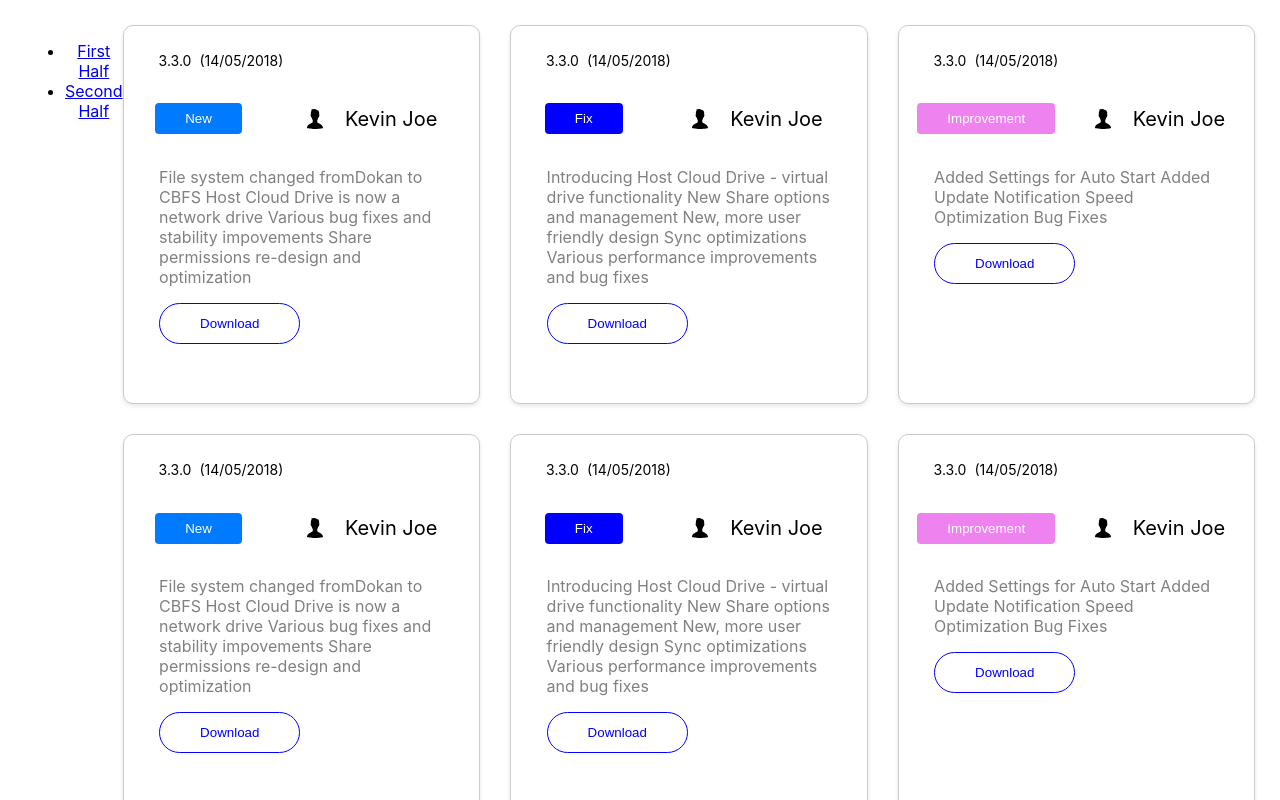
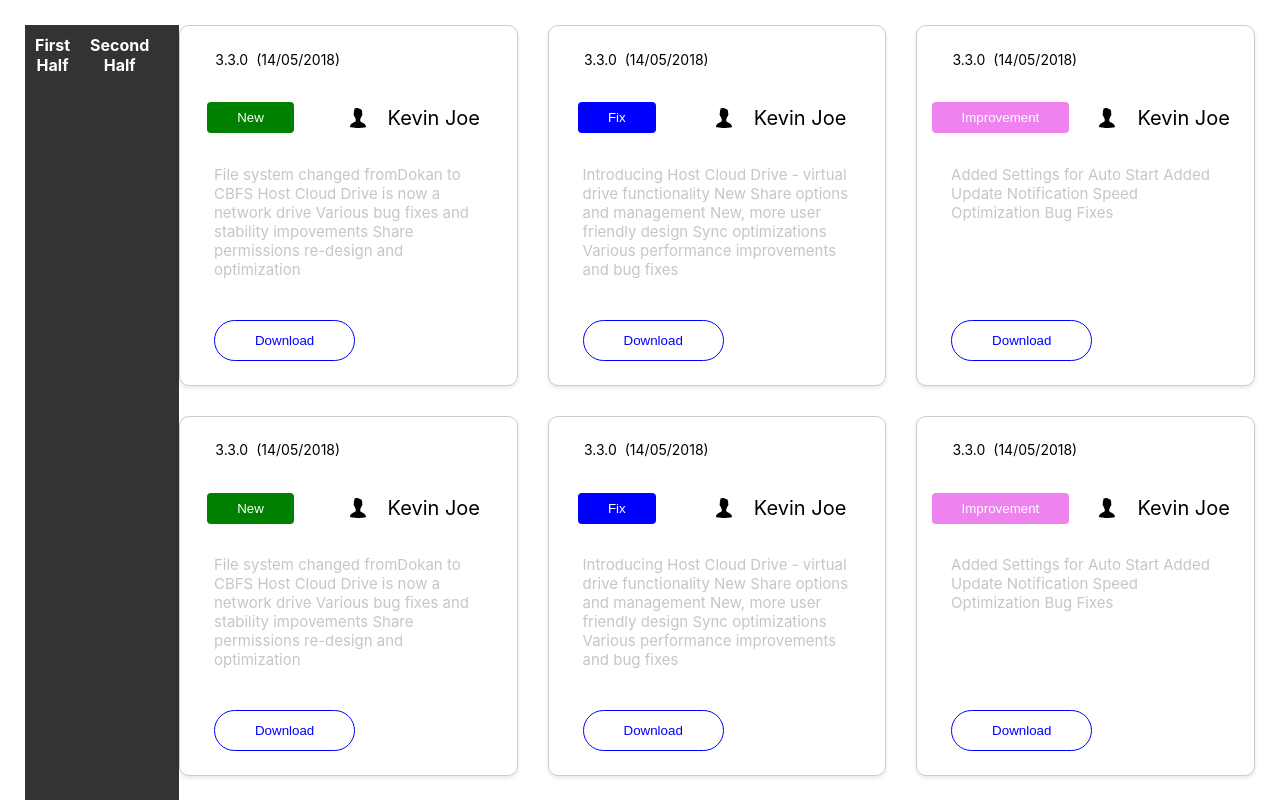
Before and after one commit to arbenitamani/React-Task-1, a React (Create React App) app: page /articles in a window 1280 px wide. Shown: the top 800 px of the page. Built offline with nearby package versions, Linux system fonts and the light colour scheme.

Commit message:
Design Changes

```diff
--- a/src/App.js
+++ b/src/App.js
@@ -2,22 +2,15 @@
 import { BrowserRouter as Router, Route, Routes, Link } from "react-router-dom"; // Import necessary components and hooks
 import ItemsPage from "./Pages/ItemsPage";
 import ArticlePage from "./Pages/ArticlePage";
+import Navigation from "./components/navigation";
 
 function App() {
   return (
     <Router>
       <div className="App">
 
-        <nav>
-          <ul>
-            <li>
-              <Link to="/">First Half</Link>
-            </li>
-            <li>
-              <Link to="/articles">Second Half</Link>
-            </li>
-          </ul>
-        </nav>
+    <Navigation />
+
 
         <Routes>
           <Route path="/" element={<ItemsPage />} />
--- a/src/Pages/ArticlePage.jsx
+++ b/src/Pages/ArticlePage.jsx
@@ -93,7 +93,7 @@
 const getColorForText = (text) => {
   switch (text) {
     case "New":
-      return "light-green";
+      return "green";
     case "Fix":
       return "blue";
     case "Improvement":
--- /dev/null
+++ b/src/components/navigation.js
@@ -0,0 +1,26 @@
+
+
+import React from "react";
+import { Link } from "react-router-dom";
+import "../styles/navigation.css"
+
+const Navigation = () => {
+  return (
+    <nav className="my-nav">
+      <ul className="my-nav-list">
+        <li className="my-nav-item">
+          <Link to="/" className="my-nav-link">
+            First Half
+          </Link>
+        </li>
+        <li className="my-nav-item">
+          <Link to="/articles" className="my-nav-link">
+            Second Half
+          </Link>
+        </li>
+      </ul>
+    </nav>
+  );
+};
+
+export default Navigation;
--- a/src/styles.css
+++ b/src/styles.css
@@ -4,6 +4,9 @@
     margin: 0 auto;
     padding: 25px;
   }
+
+
+
 
   .item-container {
     display: flex;
@@ -86,6 +89,7 @@
   display: flex;
   justify-content: flex-start;
   align-items: center;
+
 }
 
 .item-date {
@@ -100,6 +104,9 @@
 }
 
 .new-button {
+  display: flex;
+  align-self: center;
+justify-self: flex-start;
   background-color: #007bff;
   color: #fff;
   border: none;
@@ -110,7 +117,7 @@
 
 .item-content {
   display: flex;
-  align-items: center;
+  align-items: flex-start;
   margin-top: 10px;
   justify-content: space-around;
 }
@@ -125,12 +132,14 @@
 
 .item-details {
  display: inline-block;
-  color: gray;
+  color: rgb(198, 198, 198);
+  height: 170px;
 }
 .item-details p {
  text-align: left;
  padding-left: 10%;
   padding-right: 10%;
+  font-size: 15px;
  }
 
 
@@ -152,6 +161,7 @@
   border-radius: 23px;
   cursor: pointer;
   vertical-align: bottom;
+  margin-bottom: 15%;
 }
 
 
--- /dev/null
+++ b/src/styles/navigation.css
@@ -0,0 +1,28 @@
+/* Navigation.css */
+
+.my-nav {
+    background-color: #333;
+    padding: 10px;
+  }
+
+  .my-nav-list {
+    list-style: none;
+    padding: 0;
+    margin: 0;
+    display: flex;
+  }
+
+  .my-nav-item {
+    margin-right: 20px;
+  }
+
+  .my-nav-link {
+    text-decoration: none;
+    color: white;
+    font-weight: bold;
+    transition: color 0.3s;
+
+    &:hover {
+      color: #007bff;
+    }
+  }
```
